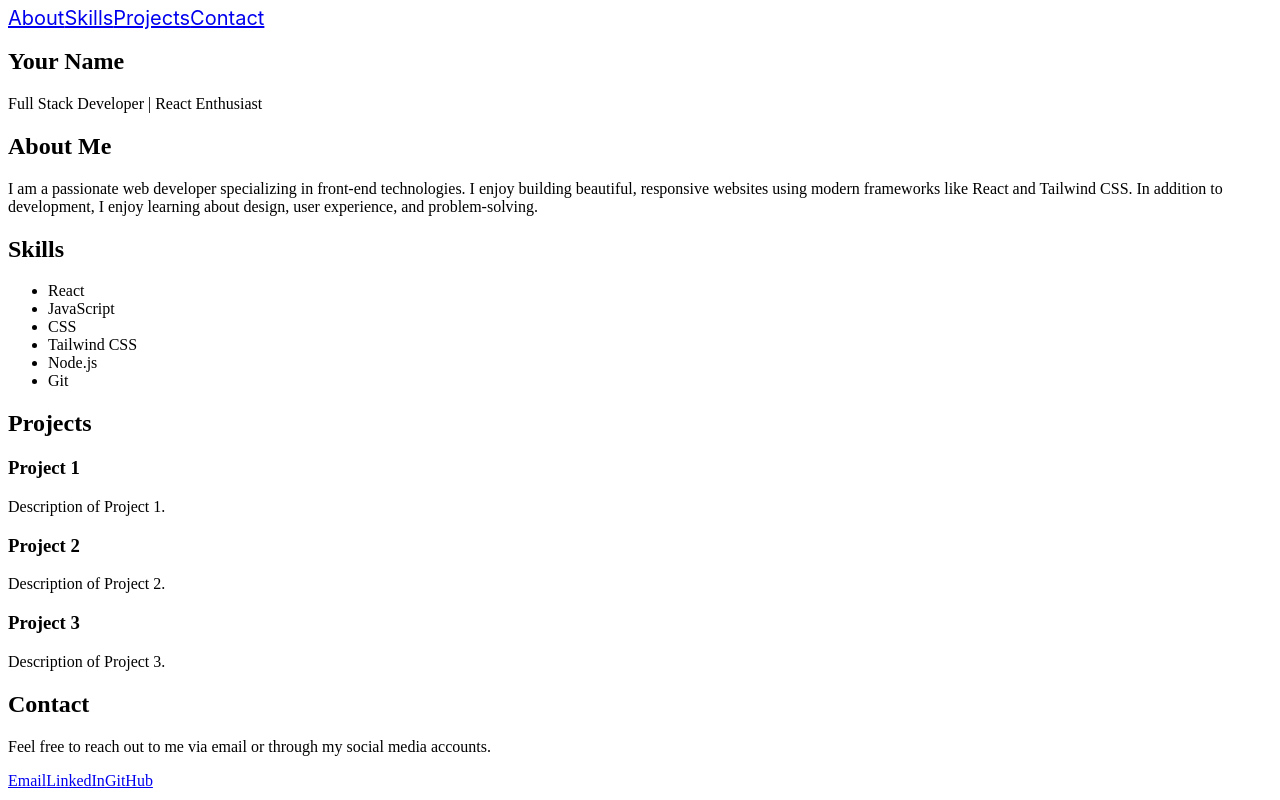
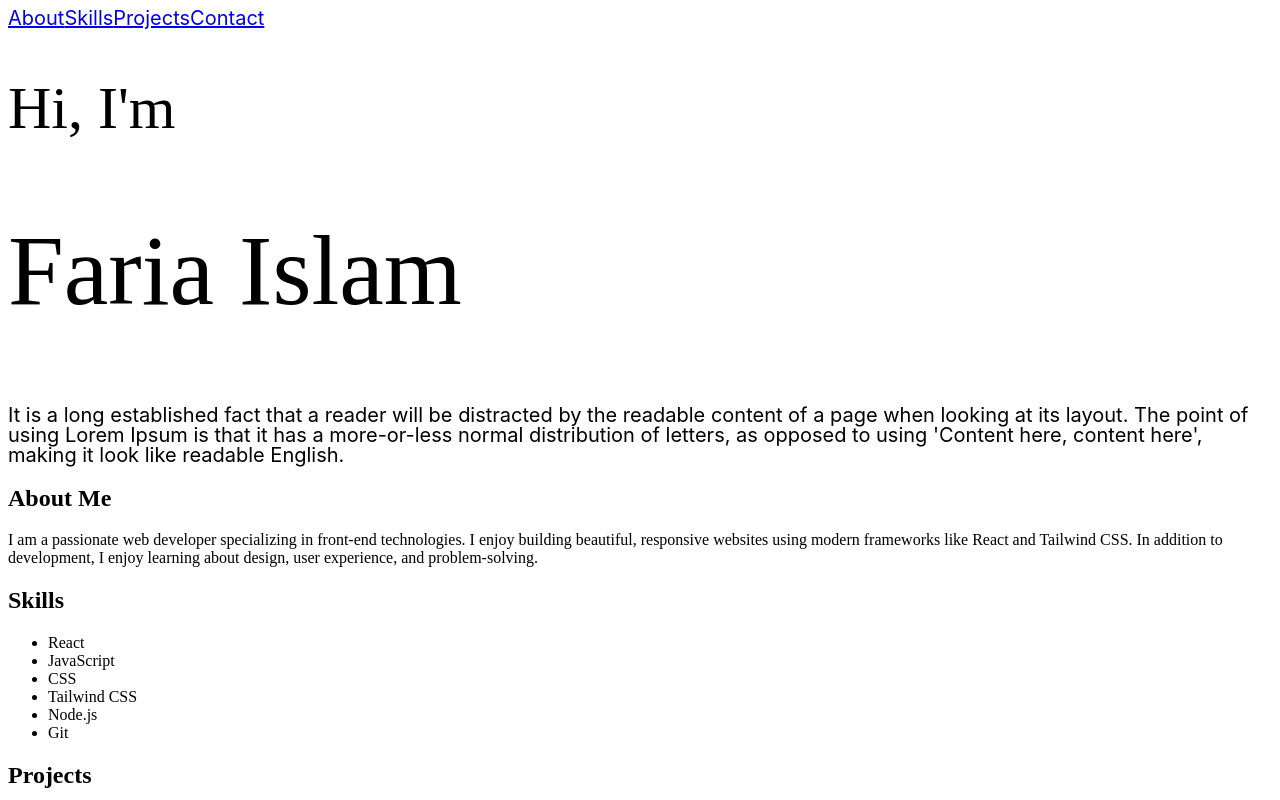
Before and after one commit to HussainShafayet/portfolio, a React (Create React App) app: page / in a window 1280 px wide. Shown: the top 800 px of the page. Built offline with nearby package versions, Linux system fonts and the light colour scheme; the HTML template or start-up script is replaced by a standard one.

Commit message:
hero section update

```diff
--- /dev/null
+++ b/src/assets/styles/components/Hero.module.css
@@ -0,0 +1,26 @@
+.heroHeader {
+    font-family: Italiana;
+    font-weight: 400;
+    font-size: 100.27px;
+    line-height: 100%;
+    letter-spacing: 0%;
+    color: #000000;
+}
+
+.heroSubHeader{
+    font-family: Italiana;
+    font-weight: 400;
+    font-size: 60px;
+    line-height: 100%;
+    letter-spacing: 0%;
+    color: #000000;
+}
+
+.heroText{
+    font-family: Inter;
+    font-weight: 400;
+    font-size: 20px;
+    line-height: 100%;
+    letter-spacing: 0%;
+    color: #000000;
+}
--- a/src/components/Hero.js
+++ b/src/components/Hero.js
@@ -1,8 +1,14 @@
+import style from '../assets/styles/components/Hero.module.css'
+
+
 // src/components/Hero.jsx
 const Hero = () => (
-    <section id="hero" className="min-h-screen flex items-center justify-center bg-blue-500 text-white text-center p-4">
-      <h1 className="text-5xl font-bold mb-4">Your Name</h1>
-      <p className="text-xl">Full Stack Developer | React Enthusiast</p>
+    <section id="hero" className="h-screen flex items-center justify-center p-4">
+      <div className="container flex flex-col justify-start">
+        <h2 className={`${style.heroSubHeader}`}>Hi, I'm</h2>
+        <h1 className={`${style.heroHeader}`}>Faria Islam</h1>
+        <p className={`${style.heroText}`}>It is a long established fact that a reader will be distracted by the readable content of a page when looking at its layout. The point of using Lorem Ipsum is that it has a more-or-less normal distribution of letters, as opposed to using 'Content here, content here', making it look like readable English.</p>
+      </div>
     </section>
   );
 
```
